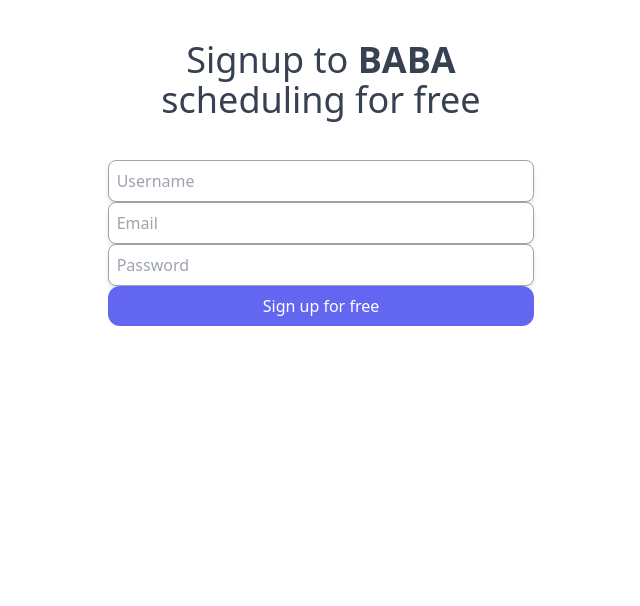
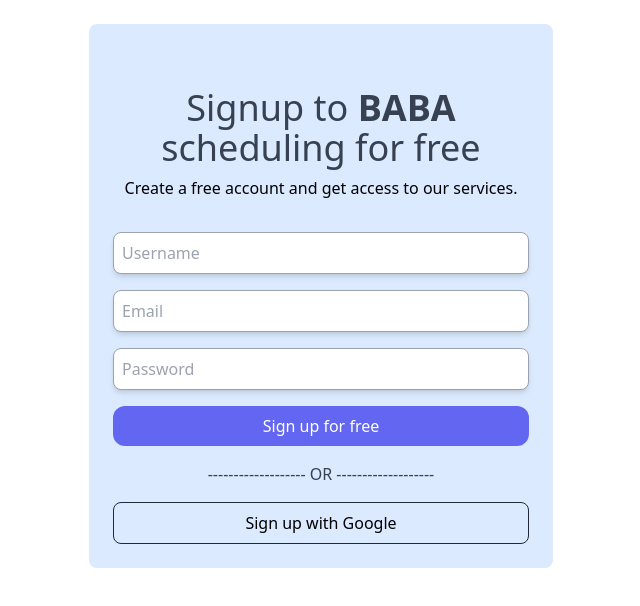
Before and after one commit to Bwise1/baba-scheduling, a Next.js app: page /signup in a window 1280 px wide. Shown: the top 606 px of the page, without its empty margins (319-959 px from the left). Built offline with nearby package versions, Linux system fonts and the light colour scheme.

Commit message:
fixing some styling

```diff
--- a/src/app/signup/page.tsx
+++ b/src/app/signup/page.tsx
@@ -14,17 +14,25 @@
 
   const handleSubmit = (e: React.FormEvent) => {
     e.preventDefault();
+    if(password.length<7){
+        console.log("password too short !!");
+    }
+    if (!email.includes("@gmail.com")){
+      console.log("wrong email, please enter a correct one !!");
+    }
     console.log(`Email: ${email} Password: ${password} Username: ${username}`);
   };
   return(
     <form onSubmit={handleSubmit}>
-         <div className=" h-4/6 w-1/3 top-1/2 m-auto">
+         <div className=" h-4/6 w-2/5 m-auto p-6 flex-auto">
+          <div className="bg-blue-100 rounded-lg p-6">
     <div className="text-center pt-10 pb-8">
     <label
         className="block mb-2 text-gray-700 text-4xl"
       >
         Signup to <strong className="font-sans">BABA </strong>scheduling for free
       </label>
+      Create a free account and get access to our services.
     </div>
     <input
         id="username"
@@ -40,7 +48,7 @@
         value={email}
         onChange={(e) => setEmail(e.target.value)}
         placeholder="Email"
-        className="w-full border border-gray-400 p-2 rounded-lg shadow-md"
+        className="w-full border border-gray-400 p-2 rounded-lg shadow-md mt-4"
       />
       <input
         id="password"
@@ -48,14 +56,25 @@
         value={password}
         onChange={(e) => setPassword(e.target.value)}
         placeholder="Password"
-        className="w-full border border-gray-400 p-2 rounded-lg shadow-md"
+        className="w-full border border-gray-400 p-2 rounded-lg shadow-md mt-4"
       />
       <button
       type="submit"
-      className="bg-indigo-500 text-white py-2 px-4 hover:bg-indigo-800 rounded-xl w-full self-center"
+      className="bg-indigo-500 text-white py-2 px-4 hover:bg-indigo-800 rounded-xl w-full self-center mt-4"
     >
       Sign up for free
     </button>
+    <label
+        className="block font-medium mb-2 text-gray-700 pt-4 text-center"
+      >
+        ------------------- OR -------------------
+      </label>
+      <div className="border border-gray-800 p-2 rounded-lg text-center mt-4 hover:bg-neutral-300">
+     <Link href="">
+      Sign up with Google
+     </Link>
+    </div>
+    </div>
     </div>
         </form>
   );
```
